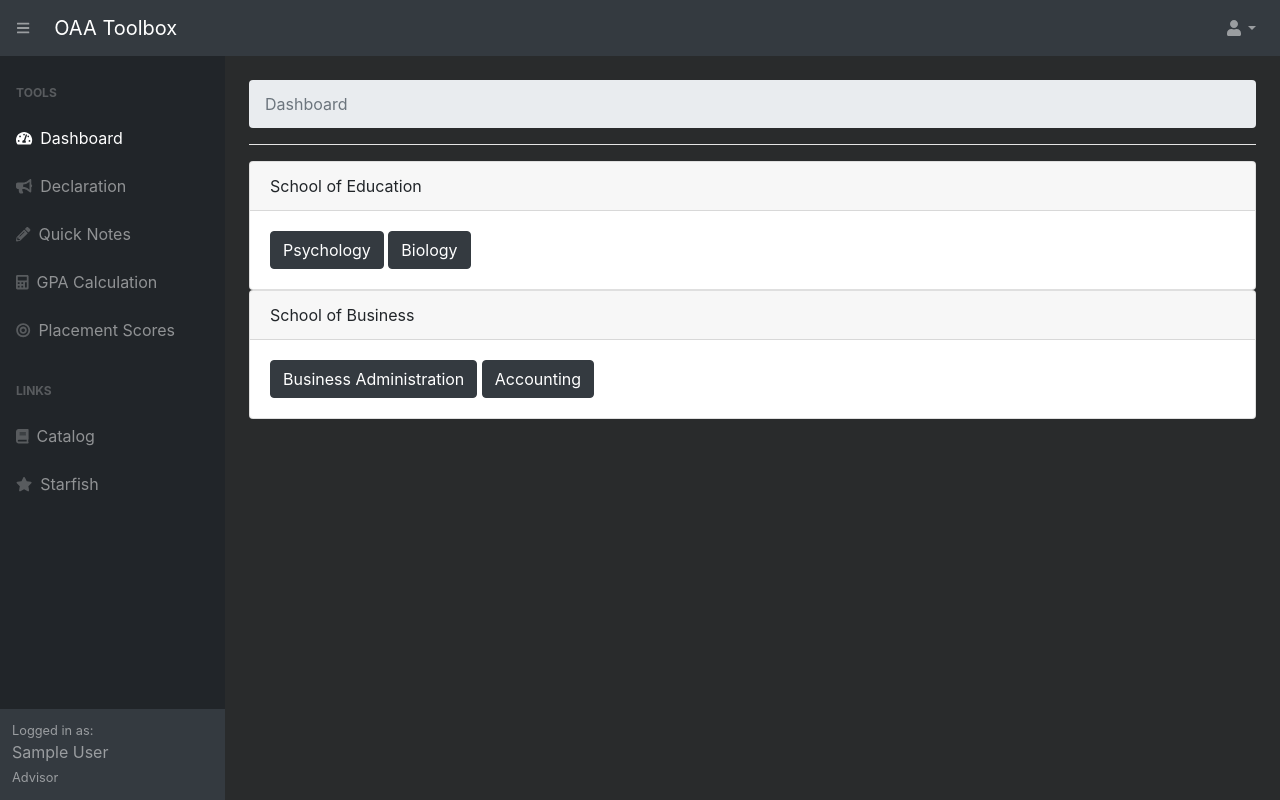
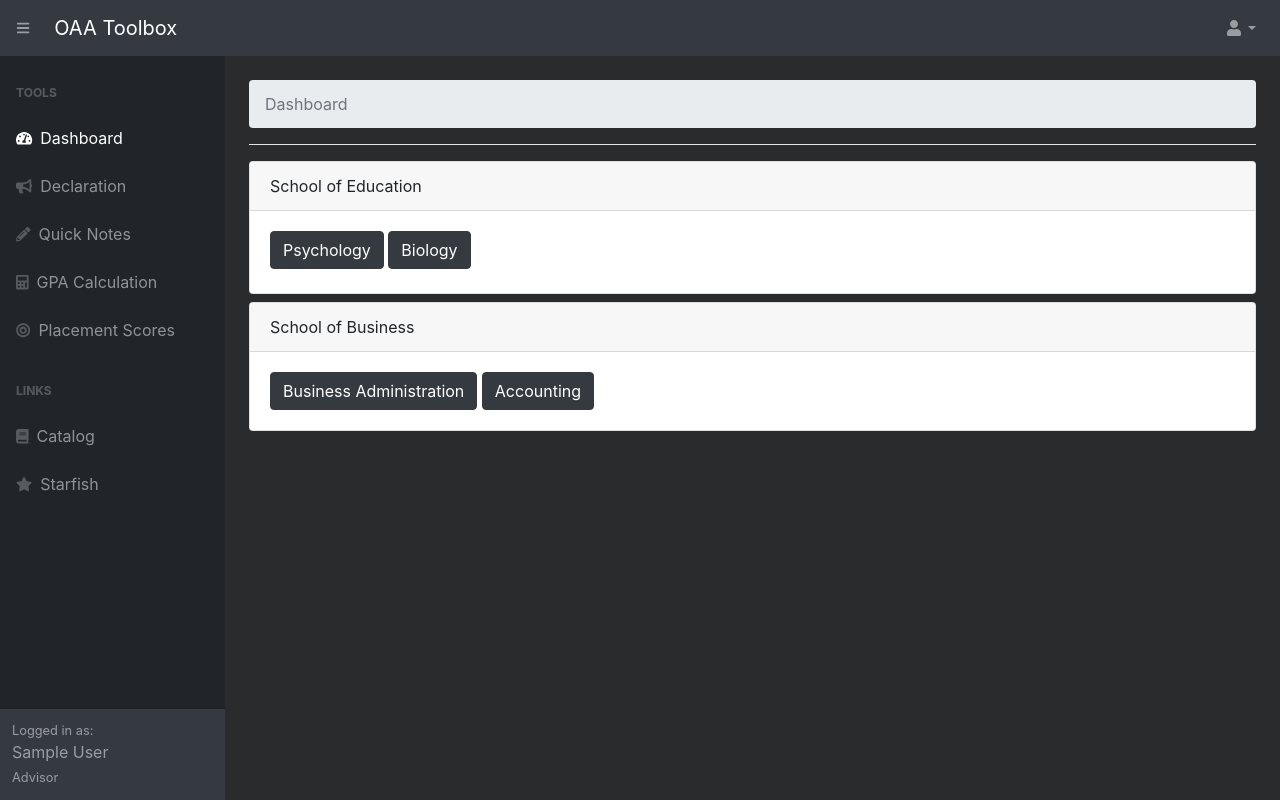
Before and after one commit to cpecue/OAA-Toolbox-4, a Flask app: page / in a window 1280 px wide. Run offline with Flask 2, Linux system fonts and the light colour scheme; the visitor is signed in with stand-in values (Sample User, id 1); data comes from the database, SQL or seed files in the repository; some libraries are stand-ins or nearby versions.

Commit message:
Added a lot to fix the form.

```diff
--- a/oaatoolbox/templates/home.html
+++ b/oaatoolbox/templates/home.html
@@ -15,14 +15,14 @@
                     </div>
 
 <!--                    <div class="jumbotron">Alpha testing. Some functions may not work appropriately. Please don't assume declarations are processed.</div>-->
-<div class="card" style="margin-btm: 10;">
+<div class="card mb-2">
   <div class="card-header">School of Education</div>
   <div class="card-body">
-    <a href="#" class="btn btn-dark">Psychology</a>
-    <a href="#" class="btn btn-dark">Biology</a>
+    <a href="#" class="btn btn-dark mb-1">Psychology</a>
+    <a href="#" class="btn btn-dark mb-1">Biology</a>
   </div>
 </div>
-<div class="card" style="margin-btm: 10;">
+<div class="card mb-2">
   <div class="card-header">School of Business</div>
   <div class="card-body">
     <a href="#" class="btn btn-dark">Business Administration</a>
```
